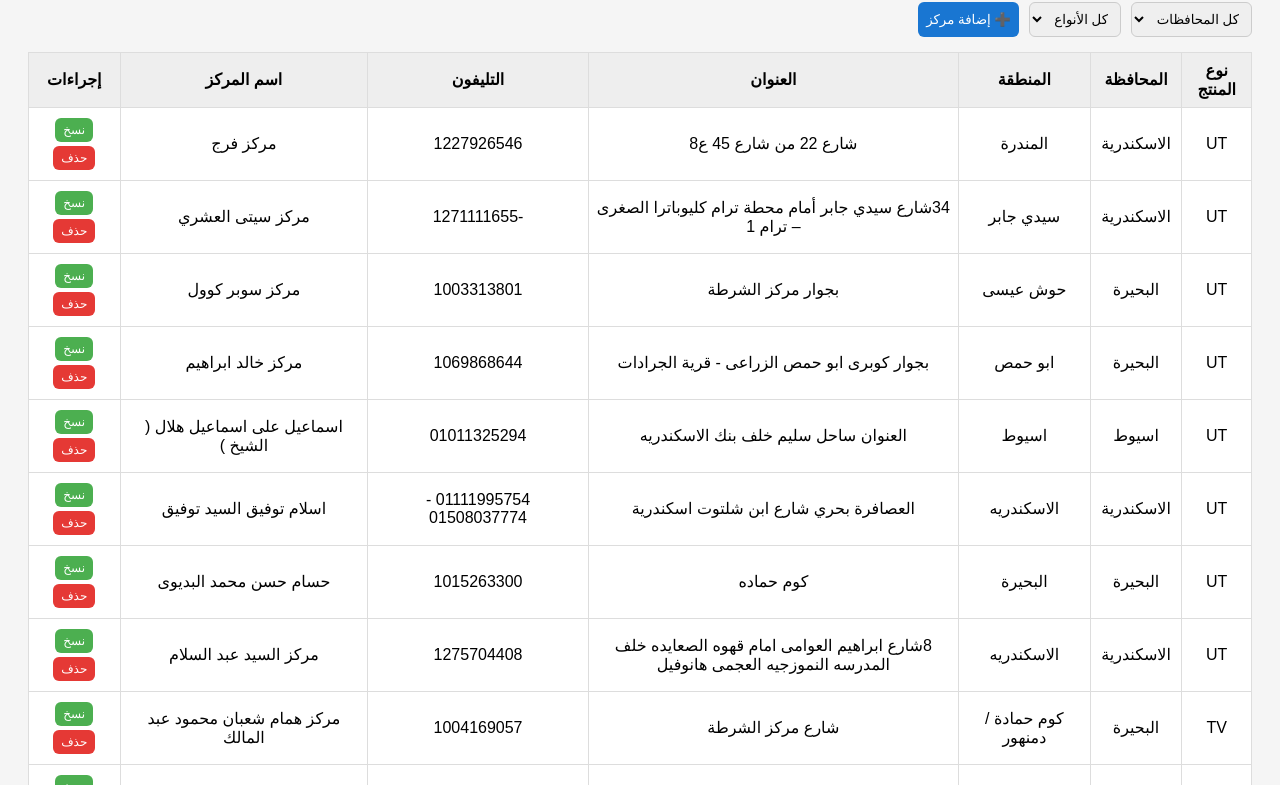
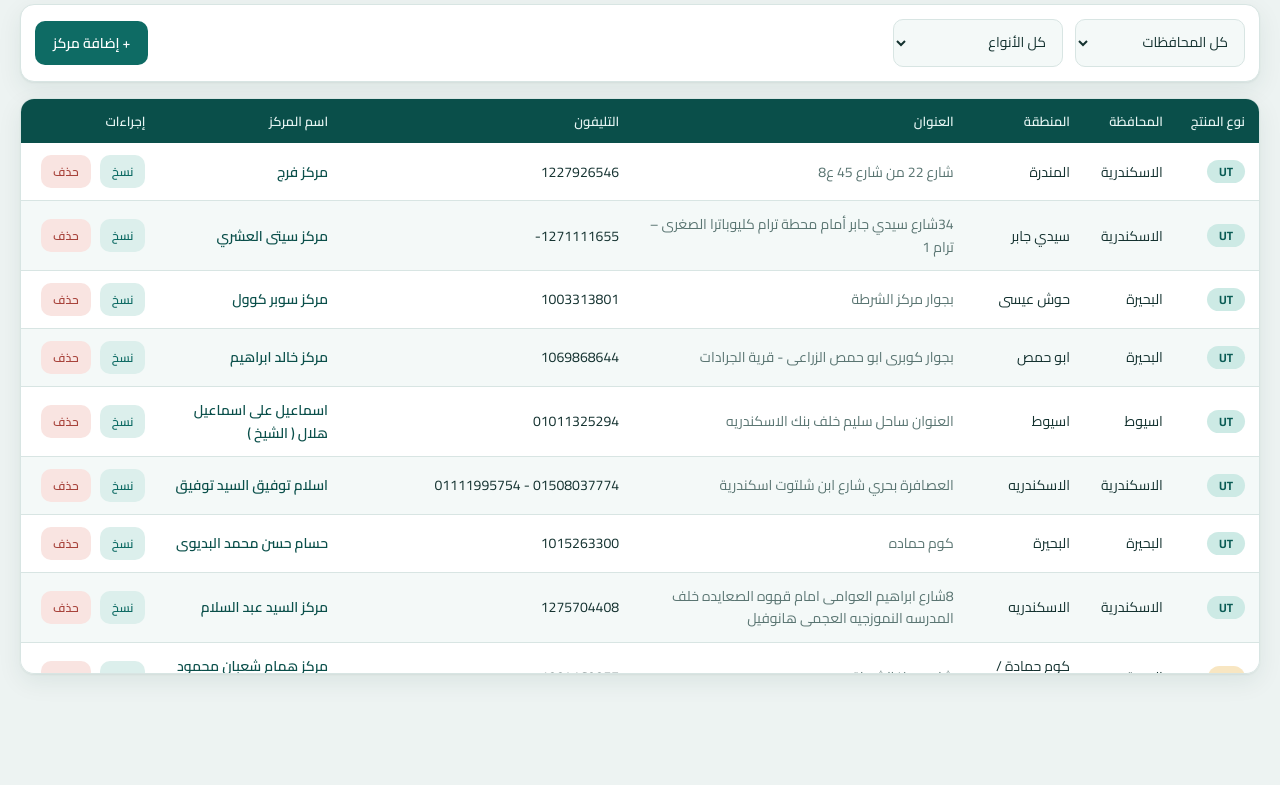
Before and after one commit to awadshihata4-ctrl/UGT-Site, a plain HTML site: page index.html/service-centers.html in a window 1280 px wide. Shown: the part 84-869 px from the top of the page. After the commit the page ends 800 px from the top, so only its background shows below. Drawn offline with Linux system fonts and the light colour scheme.

Commit message:
Update service-centers.html

```diff
--- a/index.html/service-centers.html
+++ b/index.html/service-centers.html
@@ -4,66 +4,130 @@
 <meta charset="UTF-8">
 <title>مراكز الخدمة</title>
 
+<meta name="viewport" content="width=device-width, initial-scale=1">
+<link rel="preconnect" href="https://fonts.googleapis.com">
+<link href="https://fonts.googleapis.com/css2?family=Cairo:wght@400;600;700&display=swap" rel="stylesheet">
 <style>
+:root{
+  /* كل الألوان من عائلة واحدة: تيل + حيادي مائل للتيل + لون دافئ واحد للتمييز */
+  --bg:#edf3f2; --surface:#ffffff; --surface-2:#f4f9f8;
+  --ink:#143230; --muted:#5a7572; --line:#d8e5e3;
+  --primary:#0e6b64; --primary-d:#0a4f4a; --primary-soft:#dcefec;
+  --th-bg:#0a4f4a; --th-ink:#e6f5f3;
+  --ut:#0a5c55; --ut-soft:#cdeae5;
+  --tv:#7a4a06; --tv-soft:#f8e6c2;
+  --danger:#a8433b; --danger-soft:#f9e4e1;
+  --shadow:0 1px 2px rgba(10,60,56,.06),0 8px 24px rgba(10,60,56,.08);
+}
+@media (prefers-color-scheme: dark){
+  :root{
+    --bg:#0c1918; --surface:#132422; --surface-2:#172b29;
+    --ink:#e3f1ef; --muted:#93b1ad; --line:#24403d;
+    --primary:#4fc3b7; --primary-d:#7ad6cc; --primary-soft:#173a37;
+    --th-bg:#0a3a36; --th-ink:#d4eeea;
+    --ut:#7ad6cc; --ut-soft:#17413d;
+    --tv:#f0c978; --tv-soft:#40320f;
+    --danger:#f09a92; --danger-soft:#43211f;
+    --shadow:0 1px 2px rgba(0,0,0,.35),0 8px 24px rgba(0,0,0,.3);
+  }
+}
+*{box-sizing:border-box}
 body{
-    font-family: Arial;
-    background:#f5f5f5;
-    padding:20px;
+  margin:0; padding:28px 20px 40px;
+  font-family:"Cairo","Segoe UI",Tahoma,Arial,sans-serif;
+  background:var(--bg); color:var(--ink); line-height:1.6;
 }
-h2{margin-bottom:10px}
+.page{max-width:1280px; margin:0 auto}
+
+.head{display:flex; align-items:baseline; justify-content:space-between; gap:12px; flex-wrap:wrap; margin-bottom:18px}
+h2{margin:0; font-size:26px; font-weight:700; color:var(--primary-d)}
+.count{background:var(--primary-soft); color:var(--primary-d); font-size:13px; font-weight:600; padding:3px 14px; border-radius:999px}
 
 .controls{
-    display:flex;
-    gap:10px;
-    margin-bottom:15px;
-    flex-wrap:wrap;
+  display:flex; gap:12px; flex-wrap:wrap; align-items:center;
+  background:var(--surface); border:1px solid var(--line); border-radius:14px;
+  padding:14px; margin-bottom:16px; box-shadow:var(--shadow);
 }
-
-select, button, input{
-    padding:8px;
-    border-radius:6px;
-    border:1px solid #ccc;
+select,button,input{font-family:inherit; font-size:14px}
+select{
+  min-width:170px; padding:9px 12px; border-radius:10px;
+  border:1px solid var(--line); background:var(--surface-2); color:var(--ink);
 }
+select:hover{border-color:var(--primary)}
+:focus-visible{outline:2px solid var(--primary); outline-offset:2px}
 
 button{
-    cursor:pointer;
-    background:#1976d2;
-    color:white;
-    border:none;
+  cursor:pointer; border:none; border-radius:10px; font-weight:600;
+  transition:background .15s, transform .1s;
 }
+button:active{transform:scale(.97)}
+.add{
+  margin-inline-start:auto; padding:9px 18px;
+  background:var(--primary); color:#fff;
+}
+@media (prefers-color-scheme: dark){.add{color:#06201e}}
+.add:hover{background:var(--primary-d)}
 
-button:hover{background:#125aa0}
+.table-wrap{
+  background:var(--surface); border:1px solid var(--line); border-radius:14px;
+  box-shadow:var(--shadow); overflow:auto; max-height:72vh;
+}
+table{width:100%; border-collapse:separate; border-spacing:0; min-width:860px}
+th,td{padding:12px 14px; text-align:right; border-bottom:1px solid var(--line); font-size:14px}
+th{
+  position:sticky; top:0; z-index:1;
+  background:var(--th-bg); color:var(--th-ink);
+  font-weight:600; font-size:13px; white-space:nowrap; border-bottom:none;
+}
+tbody tr:nth-child(even){background:var(--surface-2)}
+tbody tr:hover{background:var(--primary-soft)}
+select:focus{border-color:var(--primary)}
+tbody tr:last-child td{border-bottom:none}
+td.name{font-weight:600; color:var(--primary-d)}
+td.addr{color:var(--muted); min-width:240px}
+td.phone{direction:ltr; text-align:right; white-space:nowrap; font-variant-numeric:tabular-nums}
+td.actions{white-space:nowrap}
 
-table{
-    width:100%;
-    border-collapse:collapse;
-    background:white;
+.badge{
+  display:inline-block; padding:2px 12px; border-radius:999px;
+  font-size:12px; font-weight:700;
 }
+.badge.UT{background:var(--ut-soft); color:var(--ut)}
+.badge.TV{background:var(--tv-soft); color:var(--tv)}
 
-th,td{
-    border:1px solid #ddd;
-    padding:8px;
-    text-align:center;
+.action-btn{padding:5px 12px; font-size:12px; margin-inline-end:6px}
+.copy{background:var(--primary-soft); color:var(--primary)}
+.copy:hover{background:var(--primary); color:var(--surface)}
+.delete{background:var(--danger-soft); color:var(--danger)}
+.delete:hover{background:var(--danger); color:var(--surface)}
+
+.empty{padding:40px; text-align:center; color:var(--muted)}
+
+.toast{
+  position:fixed; bottom:24px; left:50%; transform:translate(-50%,20px);
+  background:var(--ink); color:var(--bg); padding:10px 20px; border-radius:999px;
+  font-size:14px; opacity:0; pointer-events:none; transition:opacity .2s, transform .2s;
 }
+.toast.show{opacity:1; transform:translate(-50%,0)}
 
-th{
-    background:#eee;
+@media (max-width:600px){
+  body{padding:16px 12px 32px}
+  h2{font-size:22px}
+  select{flex:1 1 140px; min-width:0}
+  .add{flex:1 1 100%; margin:0}
 }
-
-.action-btn{
-    margin:2px;
-    padding:5px 8px;
-    font-size:12px;
-}
-
-.copy{background:#4caf50}
-.delete{background:#e53935}
+@media (prefers-reduced-motion:reduce){*{transition:none!important}}
 </style>
 </head>
 
 <body>
 
-<h2>📍 مراكز الخدمة</h2>
+<div class="page">
+
+<div class="head">
+    <h2>📍 مراكز الخدمة</h2>
+    <span class="count" id="count"></span>
+</div>
 
 <div class="controls">
     <select id="filterGov">
@@ -74,9 +138,10 @@ th{
         <option value="">كل الأنواع</option>
     </select>
 
-    <button onclick="addCenter()">➕ إضافة مركز</button>
+    <button class="add" onclick="addCenter()">+ إضافة مركز</button>
 </div>
 
+<div class="table-wrap">
 <table>
 <thead>
 <tr>
@@ -91,6 +156,10 @@ th{
 </thead>
 <tbody id="tableBody"></tbody>
 </table>
+</div>
+
+</div>
+<div class="toast" id="toast" role="status"></div>
 
 <script>
 
@@ -244,13 +313,13 @@ function render(){
 
         let row = `
         <tr>
-            <td>${d.type}</td>
+            <td><span class="badge ${d.type}">${d.type}</span></td>
             <td>${d.gov}</td>
             <td>${d.area}</td>
-            <td>${d.address}</td>
-            <td>${d.phone}</td>
-            <td>${d.name}</td>
-            <td>
+            <td class="addr">${d.address}</td>
+            <td class="phone">${d.phone}</td>
+            <td class="name">${d.name}</td>
+            <td class="actions">
                 <button class="action-btn copy" onclick="copyRow(${d._i})">نسخ</button>
                 <button class="action-btn delete" onclick="deleteRow(${d._i})">حذف</button>
             </td>
@@ -258,6 +327,19 @@ function render(){
         `;
         tbody.innerHTML += row;
     });
+
+    document.getElementById("count").textContent = filtered.length + " مركز";
+    if(!filtered.length){
+        tbody.innerHTML = '<tr><td colspan="7" class="empty">لا توجد مراكز مطابقة للتصفية</td></tr>';
+    }
+}
+
+function showToast(msg){
+    let t = document.getElementById("toast");
+    t.textContent = msg;
+    t.classList.add("show");
+    clearTimeout(showToast._t);
+    showToast._t = setTimeout(()=>t.classList.remove("show"), 1800);
 }
 
 // ================== COPY ==================
@@ -265,7 +347,7 @@ function copyRow(i){
     let d = data.find(x=>x._i==i);
     let text = `${d.gov}\t${d.area}\t${d.address}\t${d.phone}\t${d.name}`;
     navigator.clipboard.writeText(text);
-    alert("تم النسخ");
+    showToast("تم النسخ ✓");
 }
 
 // ================== DELETE ==================
```
